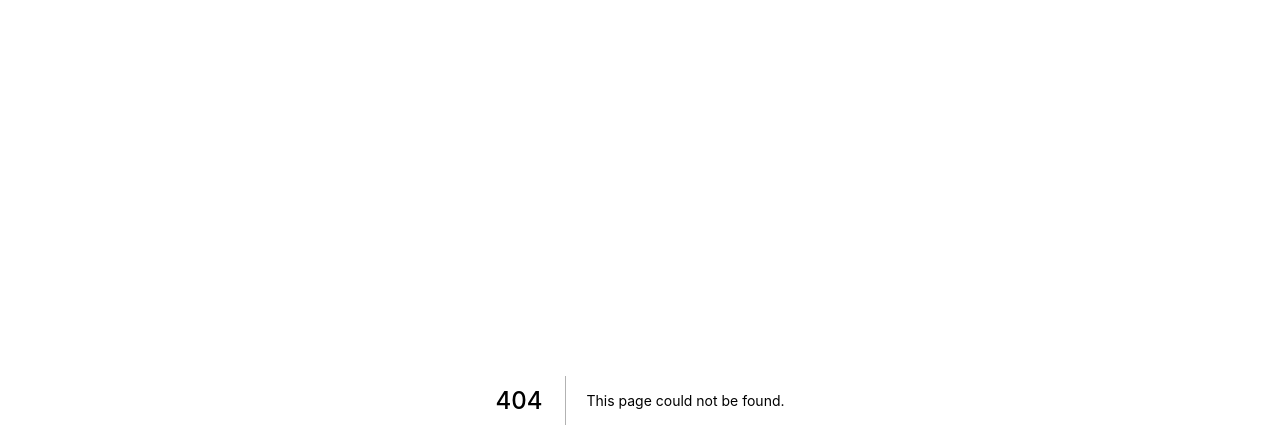
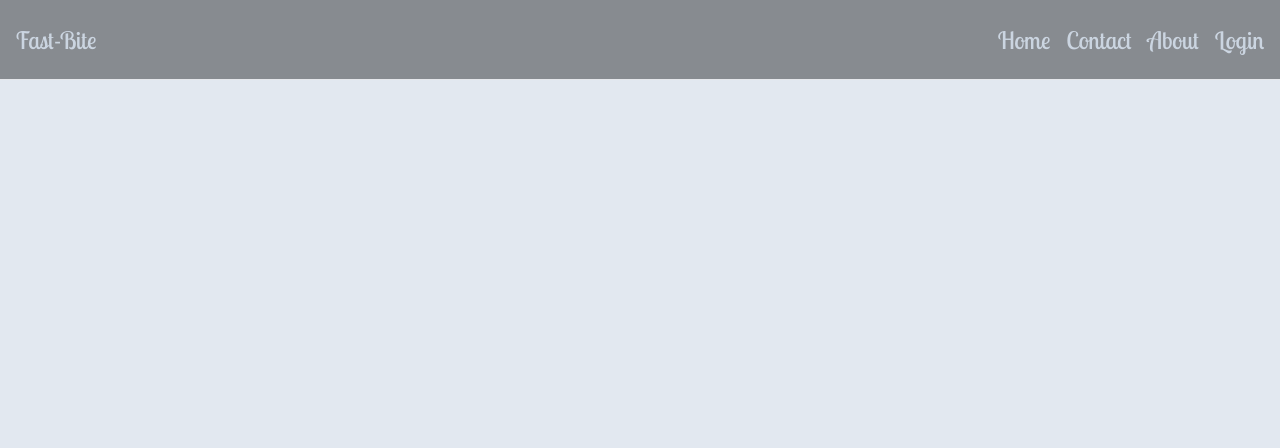
Before and after one commit to LiponRoy/decent-dashboard, a Next.js app: page /navbar in a window 1280 px wide. Before the commit this address had no page. Shown: the top 448 px of the page. Built offline with nearby package versions, Linux system fonts and the light colour scheme.

Commit message:
project start

```diff
--- a/pages/index.js
+++ b/pages/index.js
@@ -1,69 +1,18 @@
-import Head from 'next/head'
-import Image from 'next/image'
-import styles from '../styles/Home.module.css'
+import Head from 'next/head';
+import Image from 'next/image';
+import styles from '../styles/Home.module.css';
+import Navbar from './navbar';
 
 export default function Home() {
 	return (
 		<div className={styles.container}>
 			<Head>
 				<title>Create Next App</title>
-        <meta name="description" content="Generated by create next app" />
-        <link rel="icon" href="/favicon.ico" />
+				<meta name='description' content='Generated by create next app' />
+				<link rel='icon' href='/favicon.ico' />
 			</Head>
 
-      <main className={styles.main}>
-        <h1 className={styles.title}>
-          Welcome to <a href="https://nextjs.org">Next.js!</a>
-        </h1>
-
-        <p className={styles.description}>
-          Get started by editing{' '}
-          <code className={styles.code}>pages/index.js</code>
-        </p>
-
-        <div className={styles.grid}>
-          <a href="https://nextjs.org/docs" className={styles.card}>
-            <h2>Documentation &rarr;</h2>
-            <p>Find in-depth information about Next.js features and API.</p>
-          </a>
-
-          <a href="https://nextjs.org/learn" className={styles.card}>
-            <h2>Learn &rarr;</h2>
-            <p>Learn about Next.js in an interactive course with quizzes!</p>
-          </a>
-
-          <a
-            href="https://github.com/vercel/next.js/tree/canary/examples"
-            className={styles.card}
-          >
-            <h2>Examples &rarr;</h2>
-            <p>Discover and deploy boilerplate example Next.js projects.</p>
-          </a>
-
-          <a
-            href="https://vercel.com/new?utm_source=create-next-app&utm_medium=default-template&utm_campaign=create-next-app"
-            className={styles.card}
-          >
-            <h2>Deploy &rarr;</h2>
-            <p>
-              Instantly deploy your Next.js site to a public URL with Vercel.
-            </p>
-          </a>
+			<Navbar></Navbar>
 		</div>
-      </main>
-
-      <footer className={styles.footer}>
-        <a
-          href="https://vercel.com?utm_source=create-next-app&utm_medium=default-template&utm_campaign=create-next-app"
-          target="_blank"
-          rel="noopener noreferrer"
-        >
-          Powered by{' '}
-          <span className={styles.logo}>
-            <Image src="/vercel.svg" alt="Vercel Logo" width={72} height={16} />
-          </span>
-        </a>
-      </footer>
-    </div>
-  )
+	);
 }
--- /dev/null
+++ b/pages/me.js
@@ -0,0 +1,11 @@
+import React from 'react';
+
+const Me = () => {
+	return (
+		<div>
+			<h1>Bangladeshi !</h1>
+		</div>
+	);
+};
+
+export default Me;
--- /dev/null
+++ b/pages/navbar.js
@@ -0,0 +1,80 @@
+import Link from 'next/link';
+import React, { useEffect, useState } from 'react';
+import { FaAlignJustify, FaRegWindowClose } from 'react-icons/fa';
+
+const Navbar = () => {
+	const [shadowMe, setShadow] = useState(false);
+	const [sideBar, setSidebar] = useState(false);
+
+	const sideMe = () => {
+		setSidebar(!sideBar);
+		console.log(sideBar);
+	};
+
+	useEffect(() => {
+		const handleShadow = () => {
+			if (window.scrollY >= 90) {
+				setShadow(true);
+			} else {
+				setShadow(false);
+			}
+		};
+		window.addEventListener('scroll', handleShadow);
+	}, []);
+	return (
+		<div>
+			<div className={shadowMe ? ' fixed w-full h-20 shadow-lg shadow-gray-900  bg-black/40 border-b-[1px] border-t-orange-700 z-[100]' : 'fixed w-full h-20  bg-black/40 border-b-[1px] border-t-orange-700 z-[100]'}>
+				<div className='h-full w-full flex justify-between text-slate-300 px-4'>
+					<div className='h-full flex justify-start items-center flex-1 '>
+						<span className=' text-2xl'>Fast-Bite</span>
+					</div>
+					<div className='h-full flex justify-end items-center flex-1 gap-4 '>
+						<Link href='/#heading'>
+							<span className=' cursor-pointer hover:text-white text-2xl'>Home</span>
+						</Link>
+						<Link href='/#contact'>
+							<span className=' cursor-pointer hover:text-white text-2xl'>Contact</span>
+						</Link>
+						<Link href='/#about'>
+							<span className=' cursor-pointer hover:text-white text-2xl'>About</span>
+						</Link>
+						<Link href='/#login'>
+							<span className=' cursor-pointer hover:text-white text-2xl'>Login</span>
+						</Link>
+
+						<div className='md:hidden'>
+							<span onClick={sideMe} className=' cursor-pointer hover:text-white text-2xl'>
+								{sideBar ? <FaRegWindowClose></FaRegWindowClose> : <FaAlignJustify></FaAlignJustify>}
+							</span>
+						</div>
+					</div>
+				</div>
+				{/* // sidebar */}
+				<div className={sideBar ? 'md:hidden absolute left-0 top-[5rem] w-full h-screen bg-red-900 ease-in duration-300 z-40 fcc' : 'fixed left-[-25%] top-[70px] w-[25%] h-screen bg-slate-700 ease-in duration-300 z-40 fcc'}>
+					<Link href='/#heading'>
+						<span onClick={sideMe} className=' cursor-pointer hover:text-white text-2xl'>
+							Home
+						</span>
+					</Link>
+					<Link href='/#contact'>
+						<span onClick={sideMe} className=' cursor-pointer hover:text-white text-2xl'>
+							Contact
+						</span>
+					</Link>
+					<Link href='/#about'>
+						<span onClick={sideMe} className=' cursor-pointer hover:text-white text-2xl'>
+							About
+						</span>
+					</Link>
+					<Link href='/#login'>
+						<span onClick={sideMe} className=' cursor-pointer hover:text-white text-2xl'>
+							Login
+						</span>
+					</Link>
+				</div>
+			</div>
+		</div>
+	);
+};
+
+export default Navbar;
--- /dev/null
+++ b/postcss.config.js
@@ -0,0 +1,6 @@
+module.exports = {
+  plugins: {
+    tailwindcss: {},
+    autoprefixer: {},
+  },
+}
--- a/styles/Home.module.css
+++ b/styles/Home.module.css
@@ -1,4 +1,4 @@
-.container {
+/* .container {
   padding: 0 2rem;
 }
 
@@ -126,4 +126,4 @@
   .logo img {
     filter: invert(1);
   }
-}
+} */
--- a/styles/globals.css
+++ b/styles/globals.css
@@ -1,26 +1,33 @@
-html,
-body {
-  padding: 0;
-  margin: 0;
-  font-family: -apple-system, BlinkMacSystemFont, Segoe UI, Roboto, Oxygen,
-    Ubuntu, Cantarell, Fira Sans, Droid Sans, Helvetica Neue, sans-serif;
+@import url('https://fonts.googleapis.com/css2?family=Lobster+Two:ital,wght@0,400;0,700;1,400&display=swap');
+@tailwind base;
+@tailwind components;
+@tailwind utilities;
+
+html {
+  scroll-behavior: smooth;
 }
 
-a {
-  color: inherit;
-  text-decoration: none;
+@layer base {
+  html {
+    font-family: 'Lobster Two', cursive;
   }
 
-* {
-  box-sizing: border-box;
+  body {
+    @apply bg-slate-200 text-white
   }
 
-@media (prefers-color-scheme: dark) {
-  html {
-    color-scheme: dark;
+  h1 {
+    @apply font-bold text-2xl sm:text-4xl md:text-5xl lg:text-8xl
   }
-  body {
-    color: white;
-    background: black;
+
+  .fcc {
+    @apply flex flex-col justify-center items-center
   }
+
+  .frc {
+    @apply flex justify-center items-center
   }
+
+
+
+}
--- /dev/null
+++ b/tailwind.config.js
@@ -0,0 +1,8 @@
+/** @type {import('tailwindcss').Config} */
+module.exports = {
+	content: ['./pages/**/*.{js,ts,jsx,tsx}', './components/**/*.{js,ts,jsx,tsx}'],
+	theme: {
+		extend: {},
+	},
+	plugins: [],
+};
```
Also changed, not shown: package.json (+6 -2 lines), 1 other file (tests, documents, lock files or other folders). Lines whose indentation alone changed are shown as unchanged.
